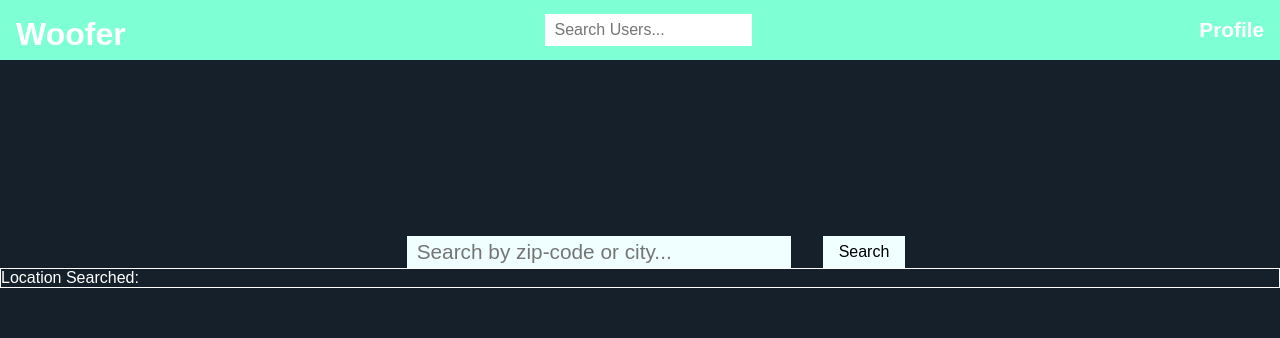
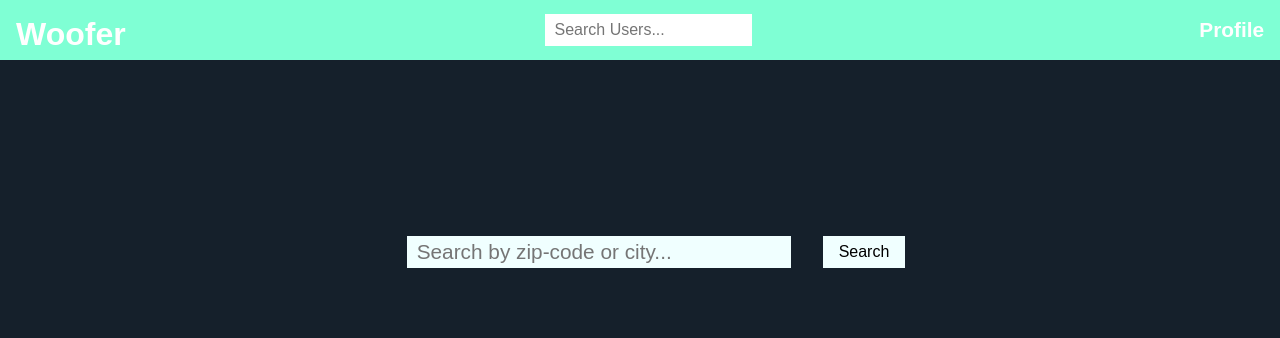
Before and after one commit to ThaGrza/Woofer, a React (Create React App) app in the folder frontend/: page / in a window 1280 px wide. Shown: the top 338 px of the page. Built offline with nearby package versions, Linux system fonts and the light colour scheme; a web font is replaced by a local one.

Commit message:
outlining parks display component

```diff
--- a/frontend/src/components/parksApi/ParksApi.ts
+++ b/frontend/src/components/parksApi/ParksApi.ts
@@ -1,12 +1,11 @@
 import axios from 'axios';
 
-interface Parks{
-}
 
 const ParksApi = async (location: string) => {
     try{
         const response = await axios.get(`/getParks/:${location}`);
-        return response;
+        const parks = response.data.results;
+        return parks;
     }catch(err){
         console.log(err)
     }
--- a/frontend/src/components/parksDisplay/ParksDisplay.css
+++ b/frontend/src/components/parksDisplay/ParksDisplay.css
@@ -1,16 +1,17 @@
-.parks-container {
-  border: 1px, solid, white;
+.parks-container{
+}
+.park{
+    display: flex;
 }
 
-.park-title {
-  font-size: 1.7rem;
+.park-name{
+    font-size: 1.2rem;
 }
 
-.park-item {
-  font-size: 1.3rem;
+.park-address{
+    font-size: 1rem;
 }
 
-.park-image {
-  height: 2rem;
-  width: 2.2rem;
+.park-rating{
+    font-weight: bold;
 }
--- a/frontend/src/components/parksDisplay/ParksDisplay.tsx
+++ b/frontend/src/components/parksDisplay/ParksDisplay.tsx
@@ -3,15 +3,21 @@ import Axios from "axios";
 import "./ParksDisplay.css";
 
 interface Props {
-  name: string;
+    name: string;
+    address: string;
+    rating: number;
 }
 
-const ParksDisplay = ({ name }: Props) => {
-  return (
-    <div className="parks-container">
-      <p>Location Searched: {name}</p>
-    </div>
-  );
+const ParksDisplay = ({ name, address,rating }: Props) => {
+    return (
+            <div className="parks-container">
+            <div className="park">
+            <h4 className="park-name">{name}</h4>
+            <p className="park-rating">{rating}</p>
+            <p className="park-address">{address}</p>
+            </div>
+            </div>
+           );
 };
 
 export default ParksDisplay;
--- a/frontend/src/pages/Homepage/Homepage.tsx
+++ b/frontend/src/pages/Homepage/Homepage.tsx
@@ -6,8 +6,14 @@ import Footer from "../../components/footer/Footer";
 import ParksDisplay from "../../components/parksDisplay/ParksDisplay";
 import ParksApi from "../../components/parksApi/ParksApi";
 
+interface Park{
+  name: string;
+  formatted_address: string;
+  rating: number;
+}
 const Homepage = () => {
   const [location, setLocation] = useState("");
+  const [parks, setParks] = useState<Park[]>([]);
 
   const handleSearch = (value: string) => {
     setLocation(value);
@@ -16,7 +22,7 @@ const Homepage = () => {
 
   const getData = () => {
       ParksApi(location).then(function (res){
-          console.log(res);
+          setParks(res);
       })
   };
 
@@ -24,7 +30,13 @@ const Homepage = () => {
     <div className="homepage-container">
       <Navbar />
       <SearchParks onSearchChange={handleSearch} />
-      <ParksDisplay name={location} />
+      {parks.map((park: Park) => (
+      <ParksDisplay
+      name={park.name}
+      address={park.formatted_address}
+      rating={park.rating}
+      />
+      ))}
       <Footer />
     </div>
   );
```
